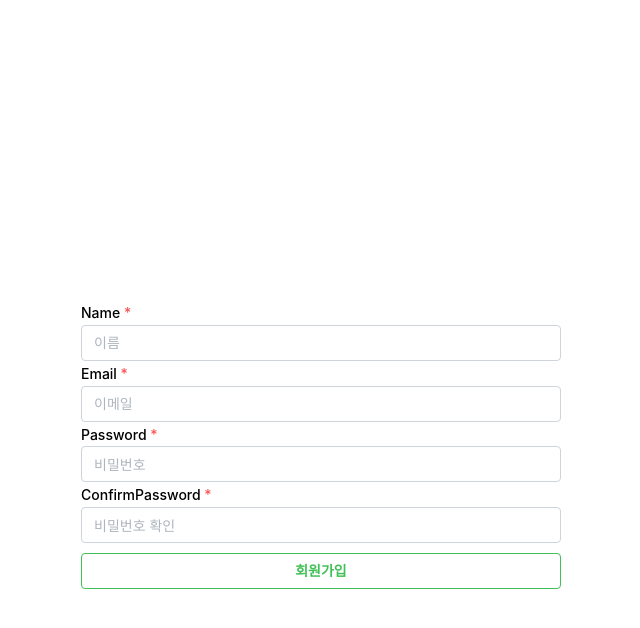
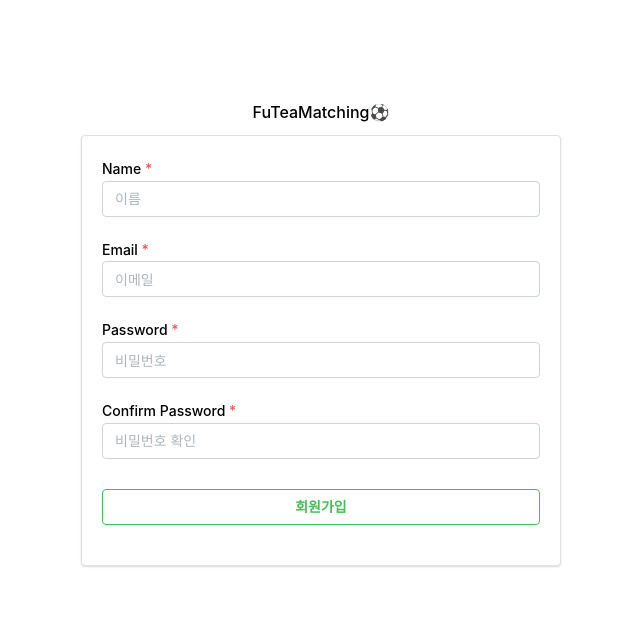
Before and after one commit to Ti-ki-ta-ka/futeamatching-web, a React (Vite) app: page /signup in a window 1280 px wide. Shown: the top 628 px of the page, without its empty margins (319-959 px from the left). Built offline with nearby package versions, Linux system fonts and the light colour scheme.

Commit message:
회원가입 페이지 UI 수정

```diff
--- a/src/components/SignUpInput.jsx
+++ b/src/components/SignUpInput.jsx
@@ -1,4 +1,4 @@
-import { Button, TextInput } from "@mantine/core";
+import { Button, TextInput, Text, Paper } from "@mantine/core";
 import { useNavigate } from 'react-router-dom';
 import { useState } from "react";
 
@@ -6,7 +6,7 @@ const SignUpInput = ({ signUp }) => {
   const [name, setName] = useState('');
   const [email, setEmail] = useState('');
   const [password, setPassword] = useState('');
-  const [confirmPassword, setconfirmPassword] = useState('');
+  const [confirmPassword, setConfirmPassword] = useState('');
   const navigate = useNavigate();
 
   const handleSignUp = async (event) => {
@@ -30,15 +30,18 @@ const SignUpInput = ({ signUp }) => {
       style={{
         width: 480,
         margin: "auto",
-        marginTop: 300
+        marginTop: 100
       }}
     >
+      <Text fw={500} ta="center">FuTeaMatching⚽</Text>
+      <Paper shadow="xs" padding="md" withBorder style={{ marginTop: '10px', padding: '20px' }}>
         <TextInput
           label="Name"
           placeholder="이름"
           value={name}
           onChange={(e) => setName(e.target.value)}
           required
+          style={{ marginBottom: '20px' }}
         />
 
         <TextInput
@@ -47,6 +50,7 @@ const SignUpInput = ({ signUp }) => {
           value={email}
           onChange={(e) => setEmail(e.target.value)}
           required
+          style={{ marginBottom: '20px' }}
         />
         <TextInput
           label="Password"
@@ -55,22 +59,29 @@ const SignUpInput = ({ signUp }) => {
           onChange={(e) => setPassword(e.target.value)}
           type="password"
           required
+          style={{ marginBottom: '20px' }}
         />
         <TextInput
-        label="ConfirmPassword"
+          label="Confirm Password"
           placeholder="비밀번호 확인"
           value={confirmPassword}
-        onChange={(e) => setconfirmPassword(e.target.value)}
+          onChange={(e) => setConfirmPassword(e.target.value)}
           type="password"
           required
+          style={{ marginBottom: '30px' }}
         />
 
-      <Button variant="outline" color="green" type="submit" fullWidth style={{ marginTop: '10px' }}>
+        <Button
+          variant="outline"
+          color="green"
+          type="submit"
+          fullWidth
+          style={{ marginBottom: '20px' }}
+        >
           회원가입
         </Button>
-
+      </Paper>
     </form>
   );
 };
-
 export default SignUpInput;
```
Lines whose indentation alone changed are shown as unchanged.
